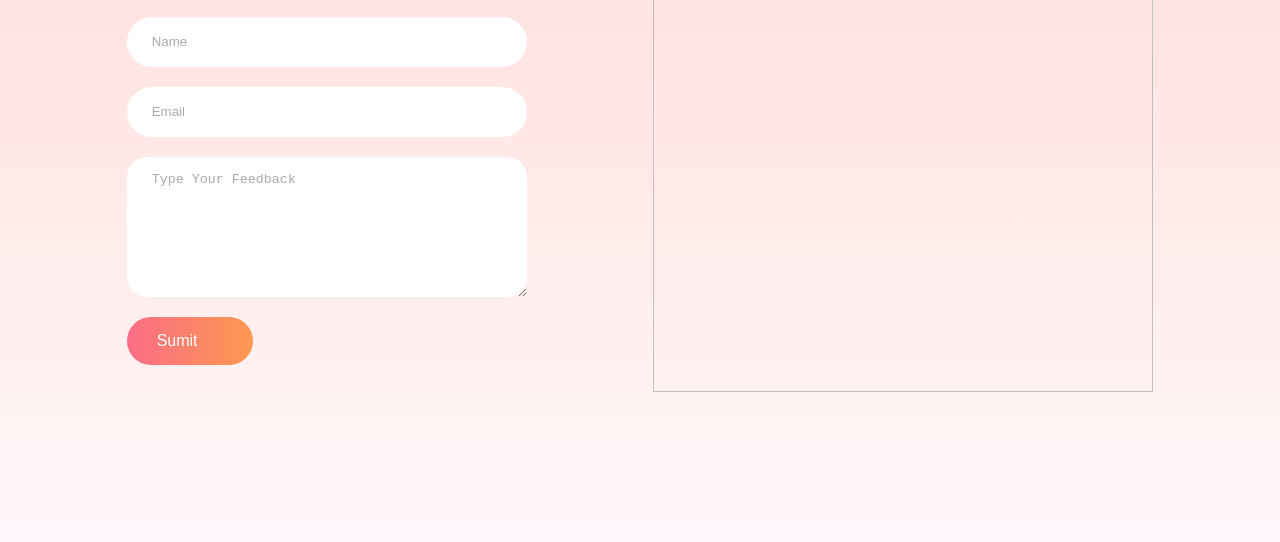
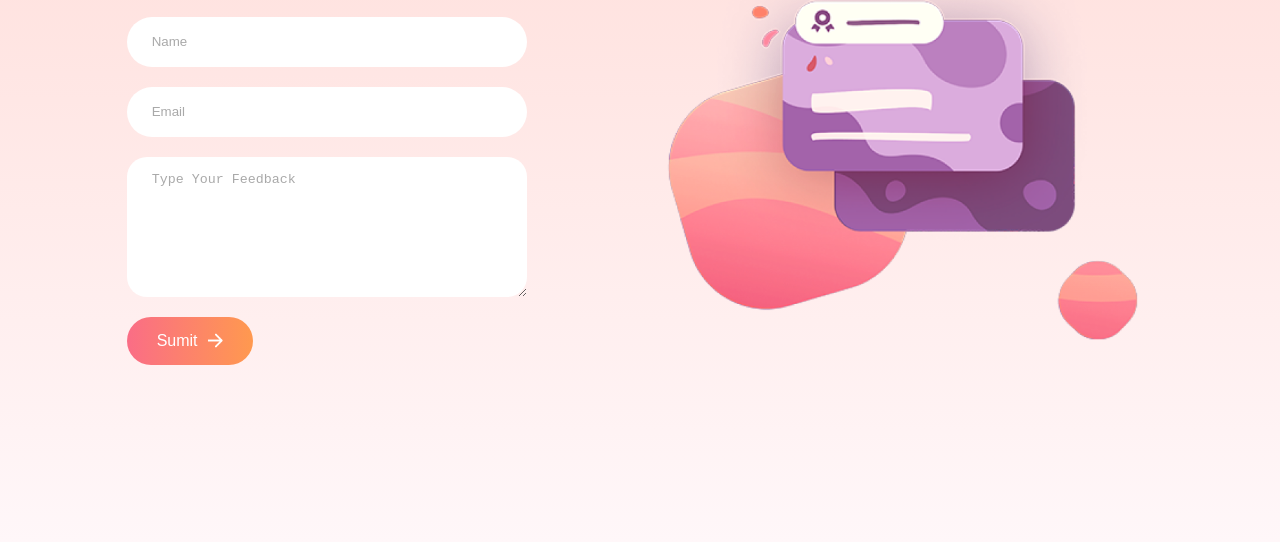
Before and after one commit to codeCrafter02/Feedback02, a plain HTML site: page index.html in a window 1280 px wide. Shown: the part 258-800 px from the top of the page. Drawn offline with Linux system fonts and the light colour scheme.

Commit message:
Update index.html

```diff
--- a/index.html
+++ b/index.html
@@ -16,10 +16,10 @@
       <input type="text" name="name" placeholder="Name" class="contact-inputs" required>
       <input type="email" name="email" placeholder="Email" class="contact-inputs" required>
       <textarea name="feedback" placeholder="Type Your Feedback" class="contact-inputs" required></textarea>
-      <button type="submit">Sumit <img src="assets/arrow_icon.png" alt=""></button>
+      <button type="submit">Sumit <img src="arrow_icon.png" alt=""></button>
     </form>
     <div class="contact-right">
-        <img src="assets/right_img.png" alt="">
+        <img src="right_img.png" alt="">
     </div>
   </div>
 </body>
```
